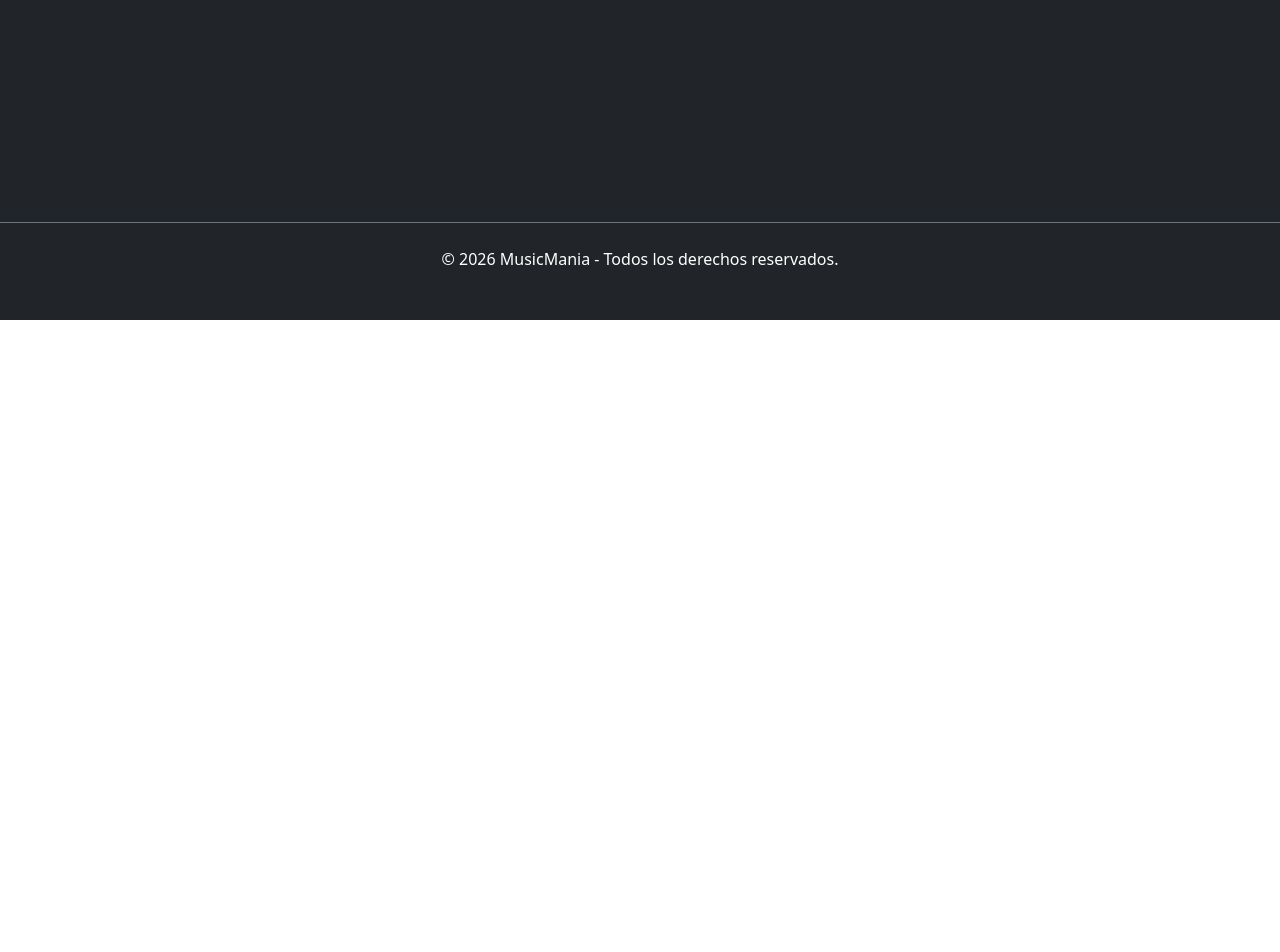
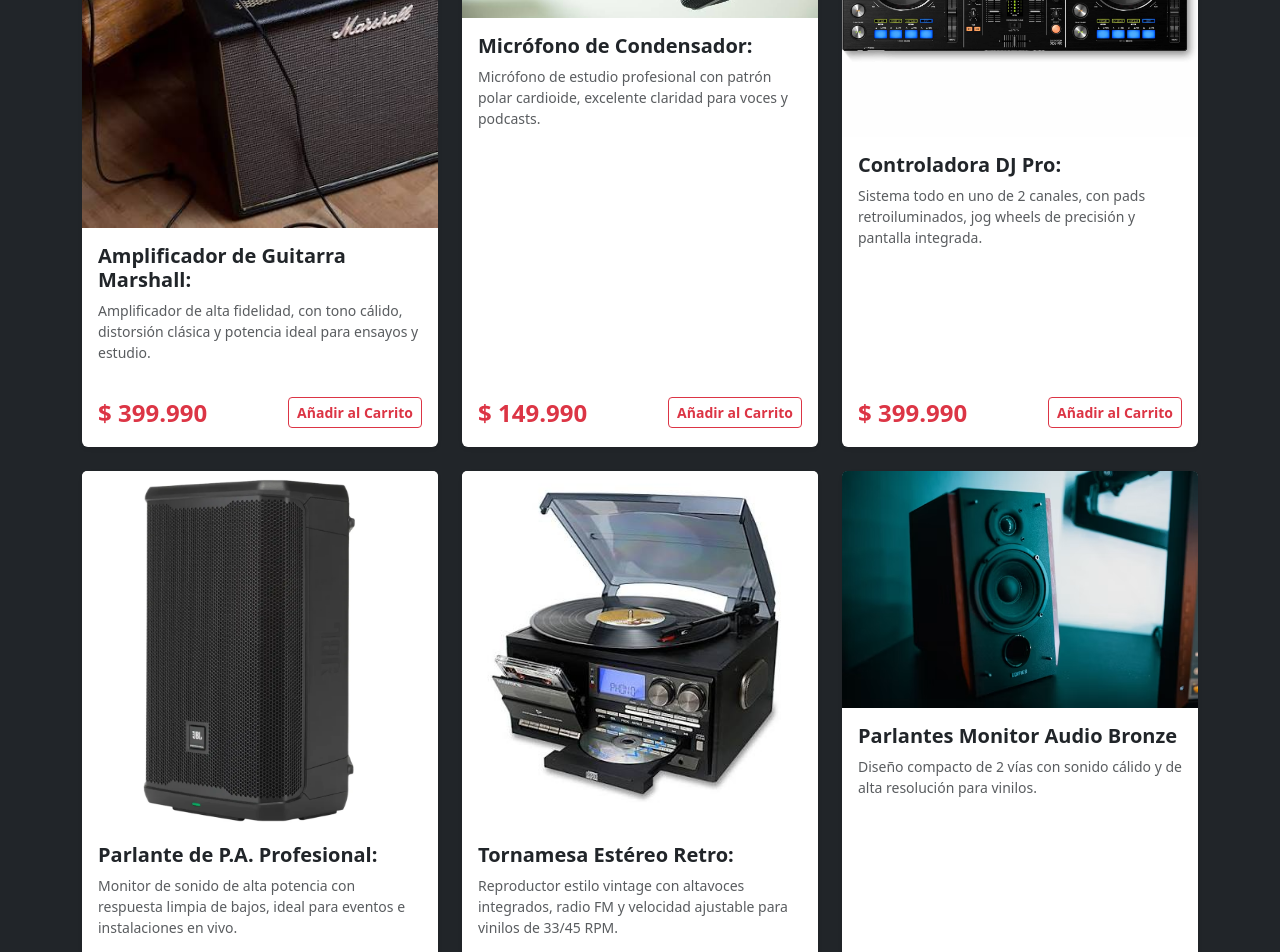
Before and after one commit to jonathan-gaona/MusicMania-react, a React (Vite) app: page /equipos in a window 1280 px wide. Shown: the part 480-1432 px from the top of the page. Before the commit the page ends 800 px from the top, so only its background shows below. Built offline with nearby package versions, Linux system fonts and the light colour scheme.

Commit message:
se exporto la pagina de equipos y se agrego la ruta en el app.jsx

```diff
--- a/src/App.jsx
+++ b/src/App.jsx
@@ -5,6 +5,7 @@
 import { CatalogoAlbumes } from './pages/CatalogoAlbumes';
 import { Home } from './pages/Home';
 import { Contacto } from './pages/Contacto';
+import { Equipos } from './pages/Equipos';
 
 function App() {
   // Estado global para controlar los elementos agregados al carrito
@@ -31,6 +32,8 @@
 
           <Route path="/contacto" element={<Contacto />} />
 
+          <Route path="/equipos" element={<Equipos agregarAlCarrito={agregarAlCarrito} />} />
+
           {/* Aquí tú y tus compañeros irán agregando las demás rutas del proyecto */}
         </Routes>
       </div>
--- /dev/null
+++ b/src/pages/Equipos.jsx
@@ -0,0 +1,98 @@
+import React from 'react';
+
+// Arreglo de productos para mantener el código limpio y mantenible
+const productosEquipos = [
+  {
+    id: 1,
+    nombre: 'Amplificador de Guitarra Marshall:',
+    descripcion: 'Amplificador de alta fidelidad, con tono cálido, distorsión clásica y potencia ideal para ensayos y estudio.',
+    precio: 399990,
+    imagen: '/img/amplificadorMarshall.jpg',
+  },
+  {
+    id: 2,
+    nombre: 'Micrófono de Condensador:',
+    descripcion: 'Micrófono de estudio profesional con patrón polar cardioide, excelente claridad para voces y podcasts.',
+    precio: 149990,
+    imagen: '/img/microfonopro.jpg',
+  },
+  {
+    id: 3,
+    nombre: 'Controladora DJ Pro:',
+    descripcion: 'Sistema todo en uno de 2 canales, con pads retroiluminados, jog wheels de precisión y pantalla integrada.',
+    precio: 399990,
+    imagen: '/img/tornamesa.jpg',
+  },
+  {
+    id: 4,
+    nombre: 'Parlante de P.A. Profesional:',
+    descripcion: 'Monitor de sonido de alta potencia con respuesta limpia de bajos, ideal para eventos e instalaciones en vivo.',
+    precio: 199990,
+    imagen: '/img/parlantejbl.jpg',
+  },
+  {
+    id: 5,
+    nombre: 'Tornamesa Estéreo Retro:',
+    descripcion: 'Reproductor estilo vintage con altavoces integrados, radio FM y velocidad ajustable para vinilos de 33/45 RPM.',
+    precio: 99990,
+    imagen: '/img/tocadiscos.jpg',
+  },
+  {
+    id: 6,
+    nombre: 'Parlantes Monitor Audio Bronze',
+    descripcion: 'Diseño compacto de 2 vías con sonido cálido y de alta resolución para vinilos.',
+    precio: 149990,
+    imagen: '/img/parlante2.jpg',
+  },
+];
+
+export const Equipos = ({ agregarAlCarrito }) => {
+  return (
+    <main className="container py-5 text-white">
+      <header className="text-center mb-5">
+        <h1 className="display-5 fw-bold text-uppercase">Tornamesas & Equipos de Audio</h1>
+        {/* 2. Cambiamos 'text-muted' por 'text-white-50' */}
+        <p className="lead text-white">Lleva la alta fidelidad del sonido análogo a tu hogar.</p>
+      </header>
+
+      {/* Grid de Productos */}
+      <div className="row g-4">
+        {productosEquipos.map((producto) => (
+          <article key={producto.id} className="col-md-6 col-lg-4">
+            <div className="card h-100 tarjeta shadow-sm border-0">
+              <img
+                src={producto.imagen}
+                className="card-img-top img-efecto"
+                alt={producto.nombre}
+              />
+              <div className="card-body d-flex flex-column">
+                <h2 className="card-title h5 fw-bold">{producto.nombre}</h2>
+                <p className="card-text text-muted small flex-grow-1">
+                  {producto.descripcion}
+                </p>
+                <div className="d-flex justify-content-between align-items-center mt-3">
+                  <span className="fs-4 fw-bold text-danger">
+                    $ {producto.precio.toLocaleString('es-CL')}
+                  </span>
+                  <button
+                    className="btn btn-outline-danger btn-sm fw-bold"
+                    onClick={() =>
+                      agregarAlCarrito &&
+                      agregarAlCarrito({
+                        nombre: producto.nombre,
+                        precio: producto.precio,
+                        imagen: producto.imagen,
+                      })
+                    }
+                  >
+                    Añadir al Carrito
+                  </button>
+                </div>
+              </div>
+            </div>
+          </article>
+        ))}
+      </div>
+    </main>
+  );
+};
--- a/src/pages/Home.jsx
+++ b/src/pages/Home.jsx
@@ -31,7 +31,7 @@
       <section className="py-5">
         <div className="container">
           <h3 className="text-center mb-2 fs-2 fw-bold">Explora MusicMania</h3>
-          <p className="text-center text-muted mb-5">
+          <p className="text-center mb-5">
             Encuentra todo lo que necesitas para elevar tu experiencia musical
           </p>
 
@@ -102,8 +102,8 @@
       {/* Video Embebido */}
       <section className="py-5 bg-light text-center">
         <div className="container">
-          <h3 className="fw-bold mb-3">La Experiencia del Vinilo</h3>
-          <p className="text-muted mb-4">
+          <h3 className="text-dark mb-3">La Experiencia del Vinilo</h3>
+          <p className="text-dark mb-4">
             Descubre la magia del sonido análogo en nuestra tienda.
           </p>
           <div className="ratio ratio-16x9 mx-auto" style={{ maxWidth: '700px' }}>
@@ -132,10 +132,10 @@
             </div>
             <div className="col-md-7 text-center text-md-start">
               <h3 className="fw-bold">¿Quiénes Somos?</h3>
-              <p className="text-muted">
+              <p className="text">
                 Somos un proyecto apasionado por la música física. Conoce más sobre nuestra historia y equipo.
               </p>
-              <Link to="/sobre-nosotros" className="btn btn-dark fw-bold">
+              <Link to="/sobre-nosotros" className="btn btn-light text-dark fw-bold">
                 Conócenos
               </Link>
             </div>
```
